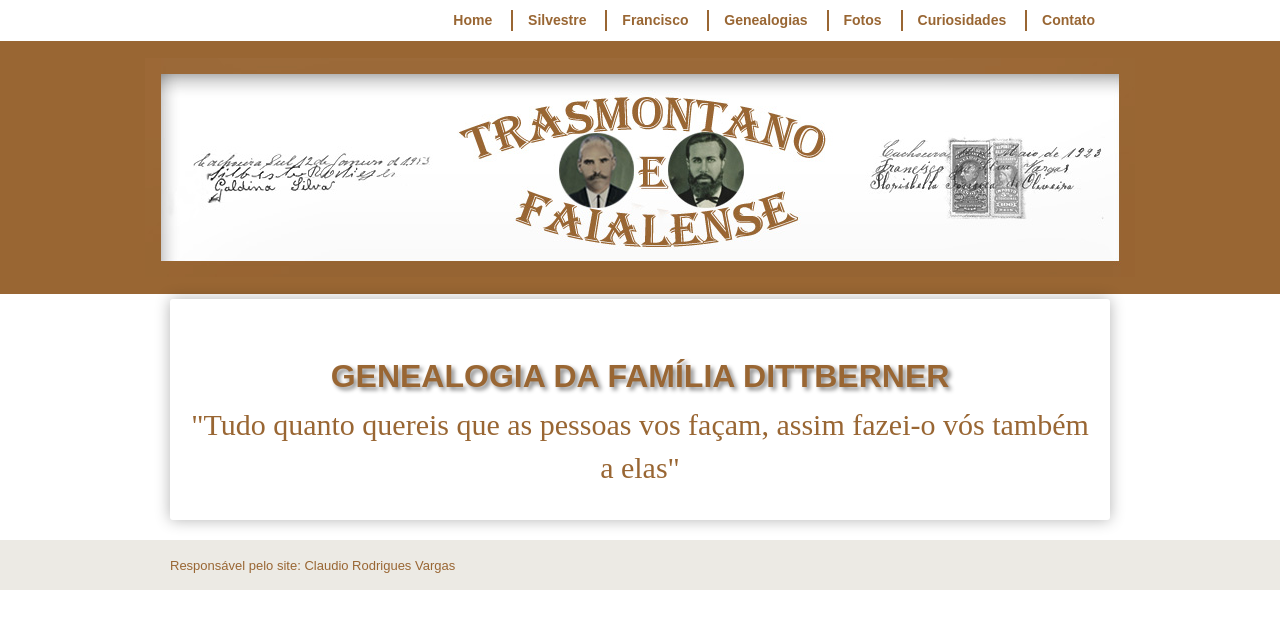
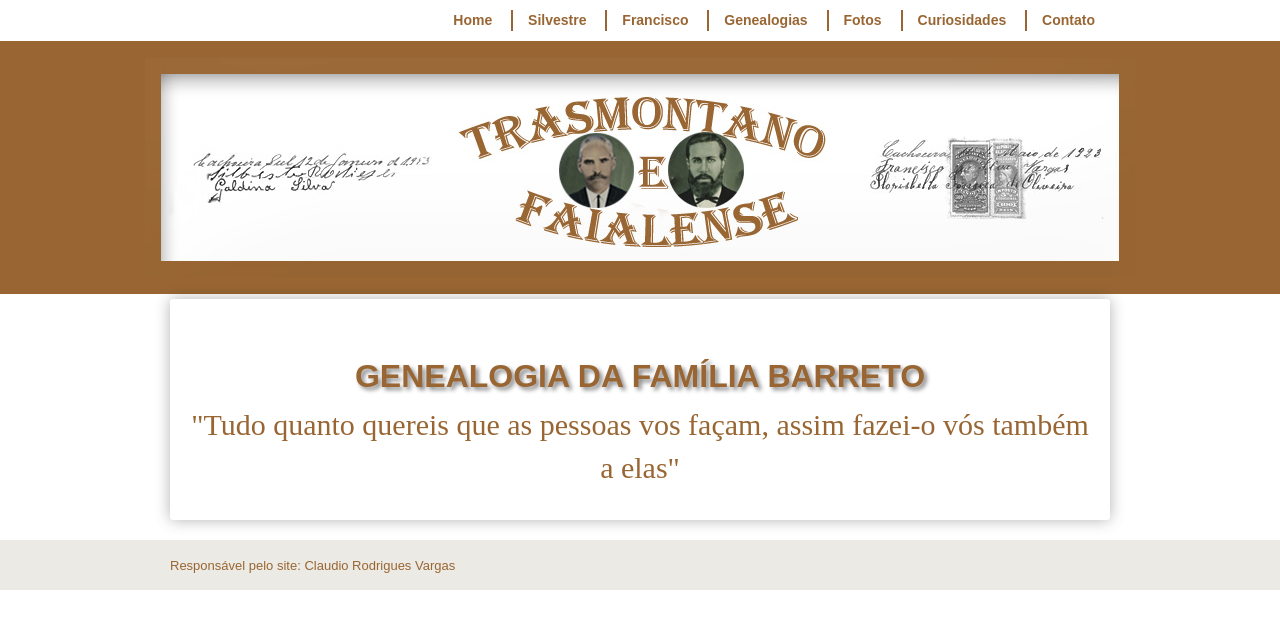
Before and after one commit to claudiovargas1955/claudiovargas1955.github.io, a Jekyll site: the page built from _pages/familia-barreto.html, in a window 1280 px wide. Shown: the top 629 px of the page. Built offline with Jekyll 4.4.1, drawn with Linux system fonts in a browser that asks for light colours; some web fonts are replaced.

Commit message:
Update familia-barreto.html

```diff
--- a/_pages/familia-barreto.html
+++ b/_pages/familia-barreto.html
@@ -94,7 +94,7 @@ details[open] summary {color:#996633;
 
 </style>
 
-<h1>GENEALOGIA DA FAMÍLIA DITTBERNER</h1>
+<h1>GENEALOGIA DA FAMÍLIA BARRETO</h1>
 
 
 
```
